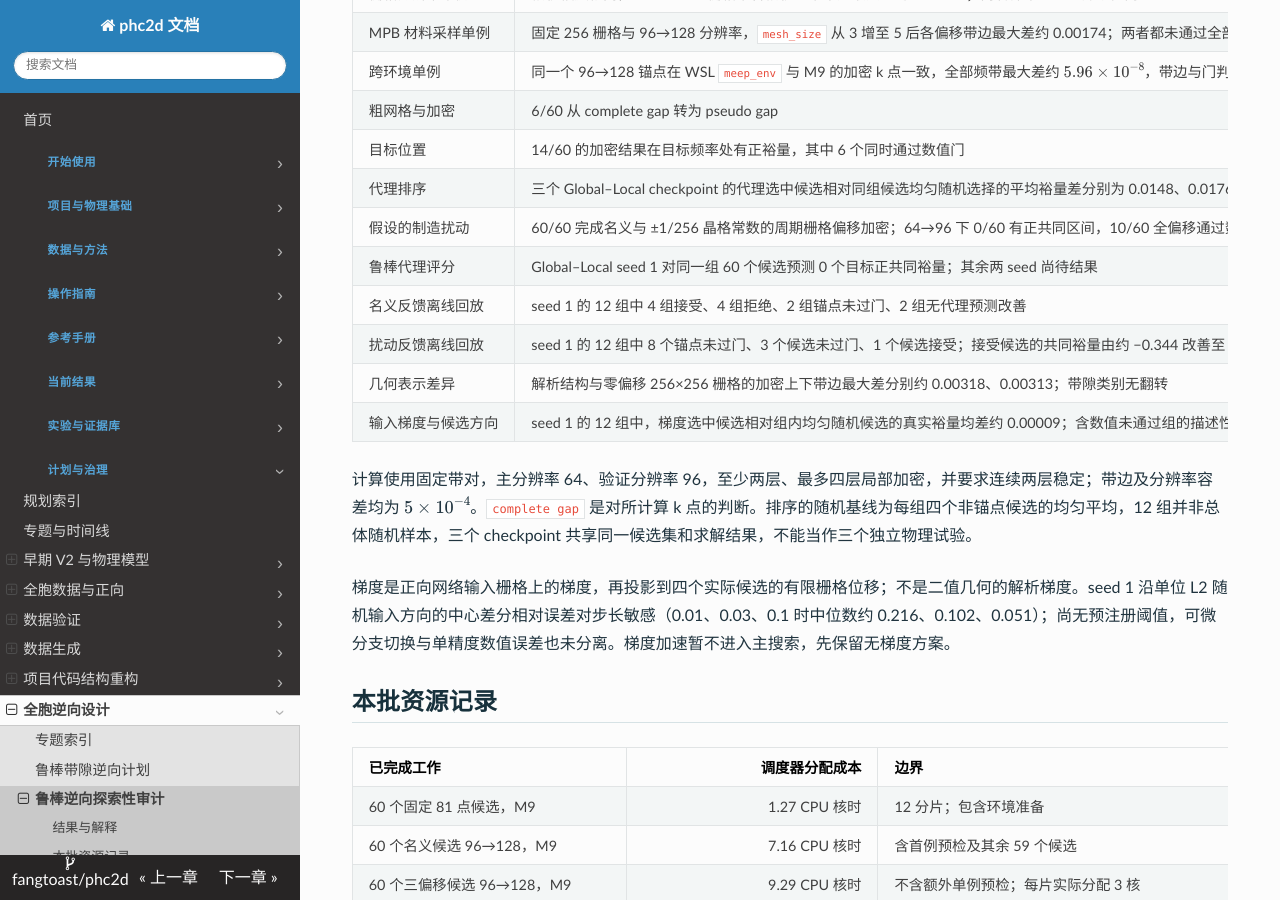
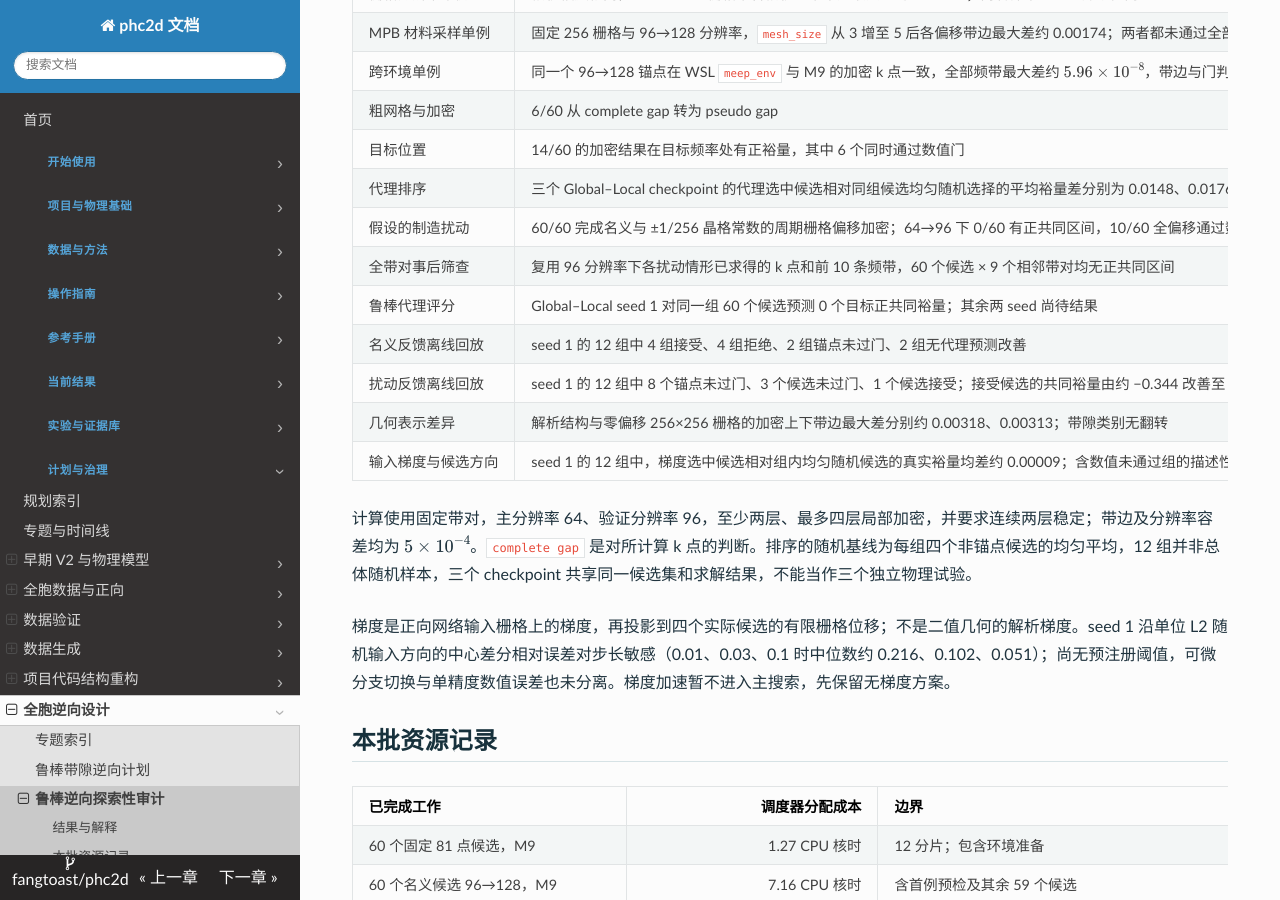
Before and after one commit to fangtoast/phc2d, an MkDocs documentation site: the page built from docs/results/inverse/鲁棒带隙逆向可用性审计.md, in a window 1280 px wide and 900 px high, scrolled down 529 px. Built offline with MkDocs 1.6.1, drawn with Linux system fonts in a browser that asks for light colours.

Commit message:
Record exploratory multi-band offset screen

```diff
--- a/docs/results/inverse/鲁棒带隙逆向可用性审计.md
+++ b/docs/results/inverse/鲁棒带隙逆向可用性审计.md
@@ -43,6 +43,7 @@ source_artifacts:
 | 目标位置 | 14/60 的加密结果在目标频率处有正裕量，其中 6 个同时通过数值门 | 这些是有限局部 k 搜索结果，不证明连续 BZ 全局极值 |
 | 代理排序 | 三个 Global–Local checkpoint 的代理选中候选相对同组候选均匀随机选择的平均裕量差分别为 0.0148、0.0176、0.0196 | 包含未通过数值门的候选，仅作探索性描述，不能证明可靠优势 |
 | 假设的制造扰动 | 60/60 完成名义与 ±1/256 晶格常数的周期栅格偏移加密；64→96 下 0/60 有正共同区间，10/60 全偏移通过数值门；96→128 下分别为 0/60 与 12/60 | 未获得目标共同带隙；高分辨率下仍有 48 个候选存在至少一个偏移的分辨率未过门 |
+| 全带对事后筛查 | 复用 96 分辨率下各扰动情形已求得的 k 点和前 10 条频带，60 个候选 × 9 个相邻带对均无正共同区间 | 是事后、固定表示与有限 k 点筛查；其他带对没有独立加密或通过其数值门，不能作为其精确带边结论 |
 | 鲁棒代理评分 | Global–Local seed 1 对同一组 60 个候选预测 0 个目标正共同裕量；其余两 seed 尚待结果 | 与物理记录的候选和偏移栅格身份匹配；没有一组全部候选通过原扰动数值门，不能判定排序可靠性 |
 | 名义反馈离线回放 | seed 1 的 12 组中 4 组接受、4 组拒绝、2 组锚点未过门、2 组无代理预测改善 | 仅复用既有 96→128 结果检验接受规则，没有执行在线搜索或 P3 pilot |
 | 扰动反馈离线回放 | seed 1 的 12 组中 8 个锚点未过门、3 个候选未过门、1 个候选接受；接受候选的共同裕量由约 −0.344 改善至 −0.311 | 复用既有 64→96 扰动结果；真实改善仍未达到目标，不是鲁棒设计成功 |
```
